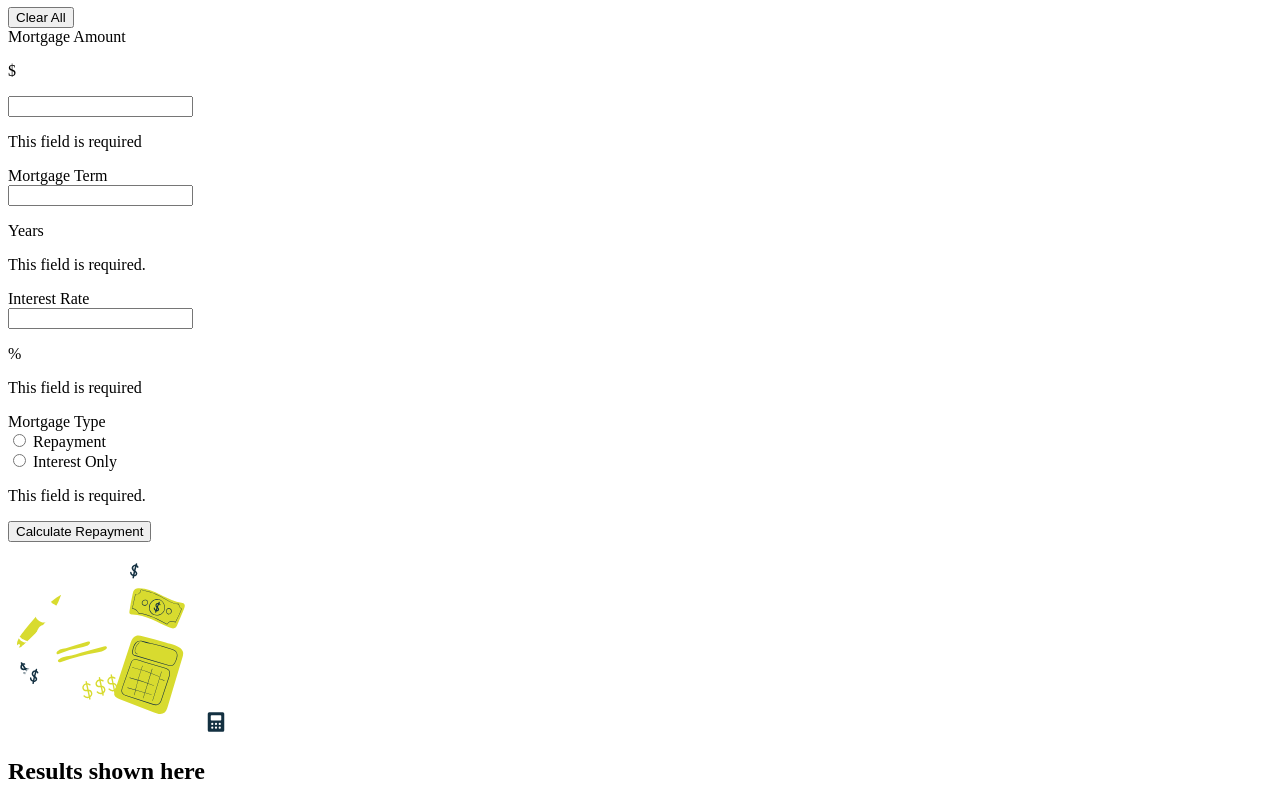
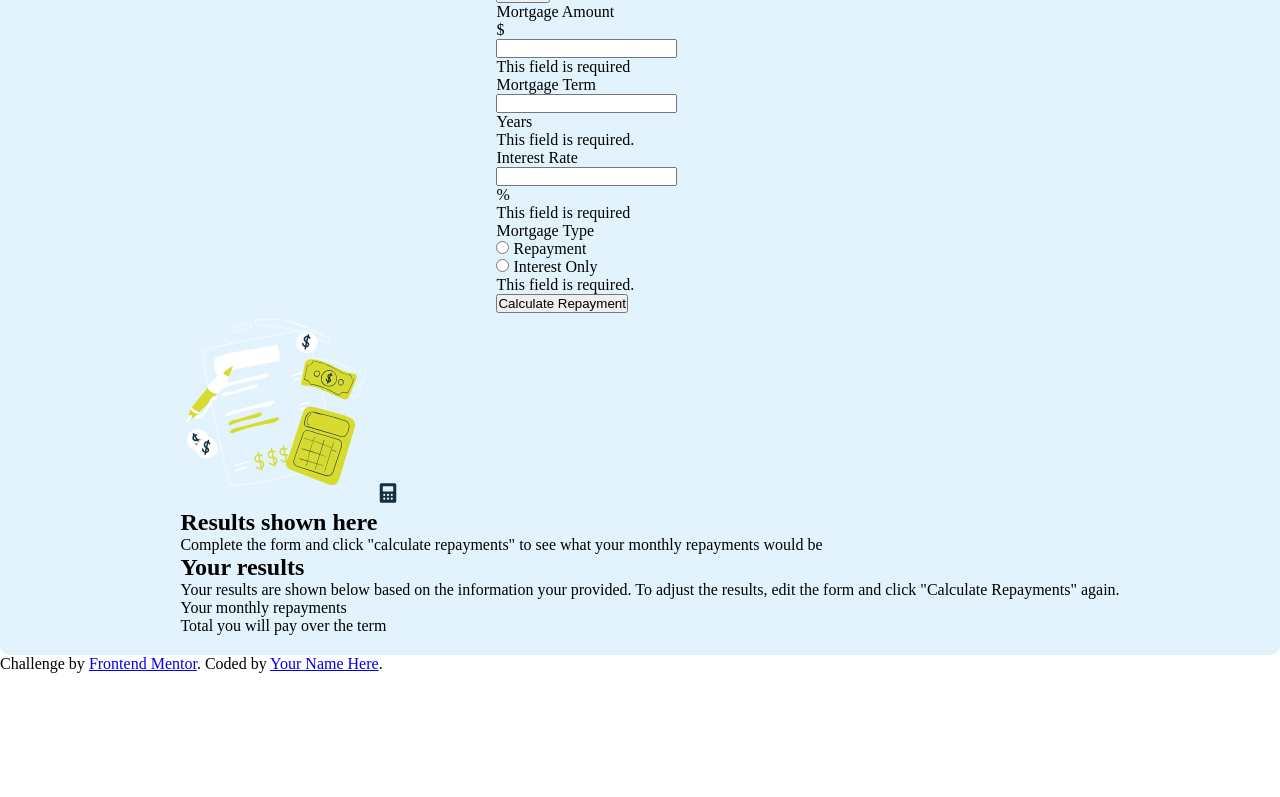
Before and after one commit to ntandomagana/mortgage-repayment-calculator, a plain HTML site: page index.html in a window 1280 px wide. Shown: the part 73-870 px from the top of the page. After the commit the page ends 800 px from the top, so only its background shows below. Drawn offline with Linux system fonts and the light colour scheme; files whose address does not match are found by name.

Commit message:
Added CSS

```diff
--- a/index.html
+++ b/index.html
@@ -5,6 +5,7 @@
   <meta name="viewport" content="width=device-width, initial-scale=1.0"> <!-- displays site properly based on user's device -->
 
   <link rel="icon" type="image/png" sizes="32x32" href="./assets/images/favicon-32x32.png">
+  <script src="main.js" defer></script>
   <link rel="stylesheet" href="style.css">
 
 
@@ -119,7 +120,8 @@
   </div>
 
 
-  <script src="main.js"></script>
+
+
 
   <div class="attribution">
     Challenge by <a href="https://www.frontendmentor.io?ref=challenge">Frontend Mentor</a>.
--- a/main.js
+++ b/main.js
@@ -121,5 +121,5 @@ document.getElementById('clear-btn').addEventListener('click', () => {
 })
 
 document.querySelectorAll('.form-alert').forEach(alert => {
-    alert.style.display = 'nonee'
+    alert.style.display = 'none'
 })
--- a/style.css
+++ b/style.css
@@ -1,3 +1,29 @@
-h1 {
-    background-color: red;
+* {
+    padding: 0;
+    box-sizing: border-box;
+    margin: 0;
 }
+
+
+:root {
+    --var-white: hsl(0, 0%, 100%);
+--slate-100: hsl(202, 86%, 94%);
+--slate-300: hsl(203, 41%, 72%);
+--slate-500: hsl(200, 26%, 54%);
+--slate-700: hsl(200, 24%, 40%);
+--slate-900: hsl(202, 55%, 16%);
+
+}
+
+.mortgage-calculator {
+    display: flex;
+    flex-direction: column;
+    align-items: center;
+    padding: 20px;
+    background-color: var(--slate-100);
+    border-radius: 10px;
+}
+
+.right {
+    margin-left: 20px;
+}
```
